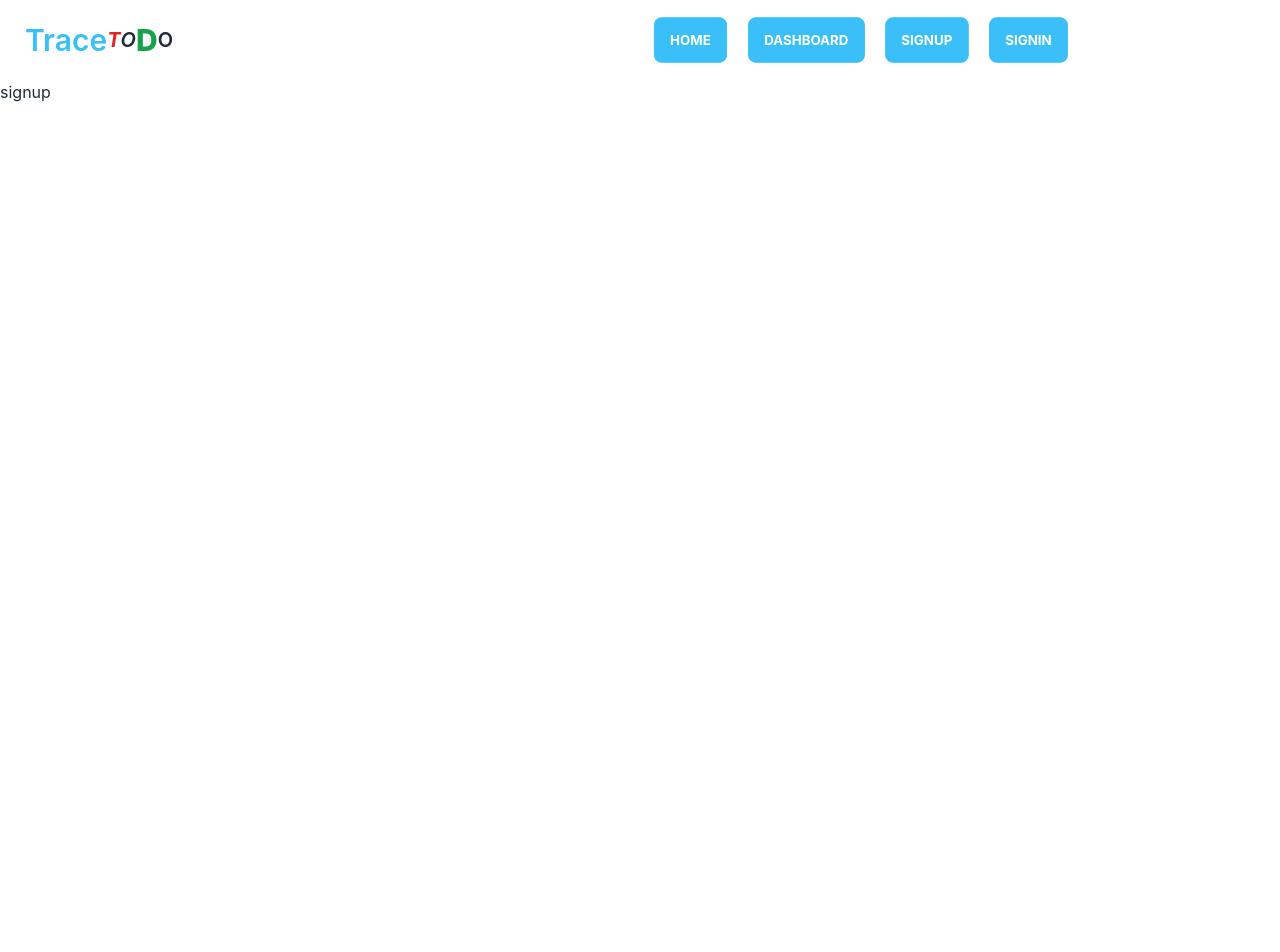
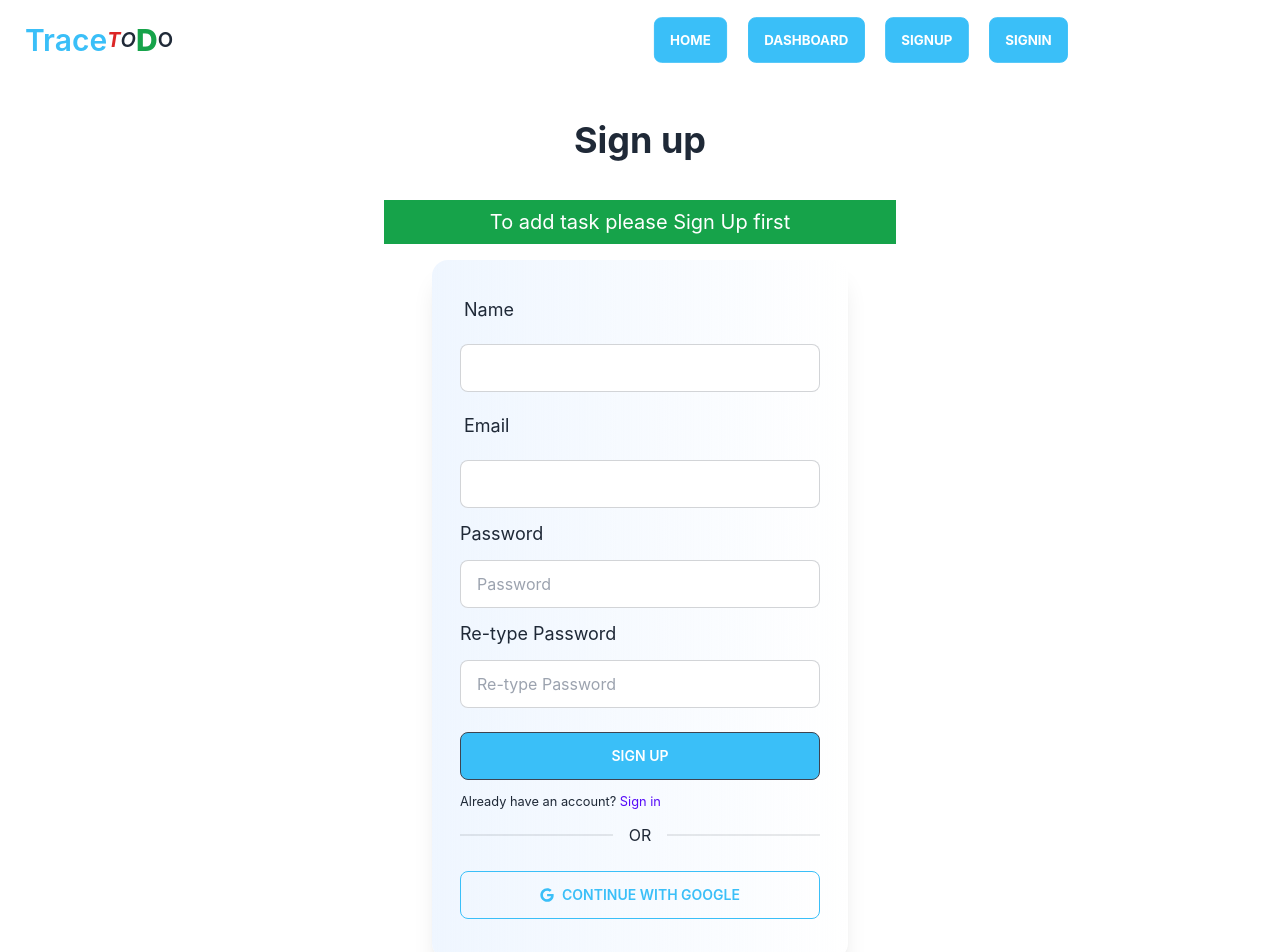
Before and after one commit to ajkn1904/trace-todo, a React (Create React App) app: page /signUp in a window 1280 px wide. Shown: the top 952 px of the page. Before the commit the page ends 800 px from the top, so only its background shows below. Built offline with nearby package versions, Linux system fonts and the light colour scheme.

Commit message:
sign in & sign up added

```diff
--- a/src/Components/SignIn/SignIn.js
+++ b/src/Components/SignIn/SignIn.js
@@ -1,10 +1,75 @@
-import React from 'react';
+import React, { useState } from 'react';
+import { useForm } from 'react-hook-form';
+import { FaGoogle } from 'react-icons/fa';
+import { Link } from 'react-router-dom';
 
 const SignIn = () => {
+    const { register, formState: { errors }, handleSubmit } = useForm();
+    const [signInError, setSignInError] = useState('');
+
+
+    const handleSignUp = () => {
+
+    }
+
+
+    const handleGoogleBtn = () => {
+
+    }
+
+
     return (
-        <div>
-           signin
-        </div>
+        <>
+            <h1 className='text-4xl font-bold text-center my-10'>Sign In</h1>
+            <h2 className='mx-auto text-xl w-[40vw] text-center bg-green-600 text-white p-2'>To add task please Sign In first</h2>
+            <div className='flex justify-center items-center mb-20 p-4 '>
+
+                <div className='card shadow-xl w-[95%] md:w-4/12 p-7 bg-gradient-to-r from-blue-50'>
+
+                    <form onSubmit={handleSubmit(handleSignUp)}>
+
+                        <label className="label">
+                            <span className="label-text text-lg">Email</span>
+                        </label>
+                        <input type="email" className="w-full my-3 input input-bordered"  {...register("email", { required: "Email is required" })} />
+
+                        {errors.email && <p className='text-error'>{errors.email?.message}</p>}
+
+
+
+                        <label>
+                            <span className="label-text text-lg">Password</span>
+                        </label>
+                        <input type="password" className="w-full my-3 input input-bordered"  {...register("password",
+                            {
+                                required: "Password is required"
+                            })} />
+
+                        {errors.password && <p className='text-error'>{errors.password?.message}</p>}
+
+
+
+                        <small className='text-red-600'>{signInError}</small>
+
+
+
+                        <div className="flex flex-col w-full border-opacity-50">
+
+                            <button className="w-full my-3 btn bg-info text-white hover:bg-[#2374d6]" type="submit">Sign In</button>
+                            <small>New here? <Link to="/signUp" className='text-primary'>Sign Up</Link></small>
+
+                            <div className="divider">OR</div>
+
+                            <button onClick={handleGoogleBtn} className="w-full my-3 btn btn-outline btn-info" type="submit"><FaGoogle className='mr-2' /> <span>CONTINUE WITH GOOGLE</span></button>
+
+                        </div>
+
+                    </form>
+
+                </div>
+
+            </div>
+        </>
     );
 };
 
--- a/src/Components/SignUp/SignUp.js
+++ b/src/Components/SignUp/SignUp.js
@@ -1,10 +1,99 @@
-import React from 'react';
+import React, { useState } from 'react';
+import { useForm } from 'react-hook-form';
+import { FaGoogle } from 'react-icons/fa';
+import { Link } from 'react-router-dom';
+
 
 const SignUp = () => {
+
+    const { register, formState: { errors }, handleSubmit } = useForm();
+    const [signUpError, setSignUpError] = useState('');
+
+
+
+    const handleSignUp = () => [
+        console.log('sign up please')
+    ]
+
+    const handleGoogleBtn = () => {
+        console.log('google');
+    }
+
+
     return (
-        <div>
-            signup
-        </div>
+        <>
+            <h1 className='text-4xl font-bold text-center my-10'>Sign up</h1>
+            <h2 className='mx-auto text-xl w-[40vw] text-center bg-green-600 text-white p-2'>To add task please Sign Up first</h2>
+            <div className='flex justify-center items-center mb-20 p-4 '>
+
+                <div className='card shadow-xl w-[95%] md:w-4/12 p-7 bg-gradient-to-r from-blue-50'>
+
+                    <form onSubmit={handleSubmit(handleSignUp)}>
+
+                        <label className="label">
+                            <span className="label-text text-lg">Name</span>
+                        </label>
+                        <input type="text" className="w-full my-3 input input-bordered"  {...register("name")} />
+
+
+
+
+                        <label className="label">
+                            <span className="label-text text-lg">Email</span>
+                        </label>
+                        <input type="email" className="w-full my-3 input input-bordered"  {...register("email", { required: "Email is required" })} />
+
+                        {errors.email && <p className='text-error'>{errors.email?.message}</p>}
+
+
+
+                        <label>
+                            <span className="label-text text-lg">Password</span>
+                        </label>
+                        <input type="password" placeholder='Password' className="w-full my-3 input input-bordered"  {...register("password",
+                            {
+                                required: "Password is required",
+                                minLength: { value: 6, message: 'Password must be at least 6 character long' },
+
+                            })} />
+
+                        {errors.password && <p className='text-error'>{errors.password?.message}</p>}
+
+
+
+                        <label>
+                            <span className="label-text text-lg">Re-type Password</span>
+                        </label>
+                        <input type="password" placeholder='Re-type Password' className="w-full my-3 input input-bordered"  {...register("confirmPassword",
+                            {
+                                required: "Password is required",
+                                minLength: { value: 6, message: 'Password must be at least 6 character long' }
+                            })} />
+
+                        {errors.confirmPassword && <p className='text-error'>{errors.confirmPassword?.message}</p>}
+
+
+                        <small className='text-red-600'>{signUpError}</small>
+
+
+
+                        <div className="flex flex-col w-full border-opacity-50">
+
+                            <button className="w-full my-3 btn bg-info text-white hover:bg-[#2374d6]" type="submit">Sign Up</button>
+                            <small>Already have an account? <Link to="/signIn" className='text-primary'>Sign in</Link></small>
+
+                            <div className="divider">OR</div>
+
+                            <button onClick={handleGoogleBtn} className="w-full my-3 btn btn-outline btn-info" type="submit"><FaGoogle className='mr-2' /> <span>CONTINUE WITH GOOGLE</span></button>
+
+                        </div>
+
+                    </form>
+
+                </div>
+
+            </div>
+        </>
     );
 };
 
```
